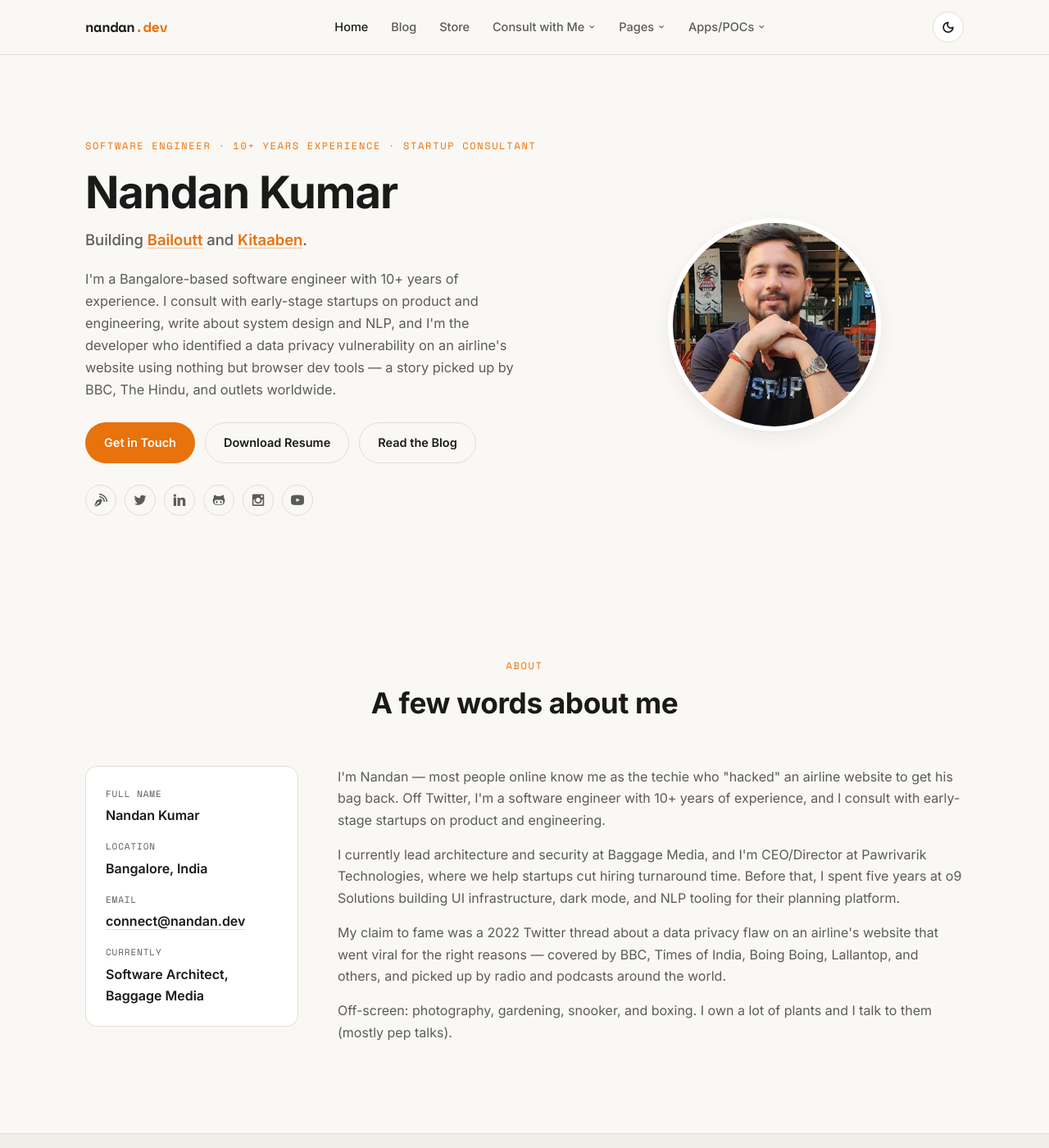
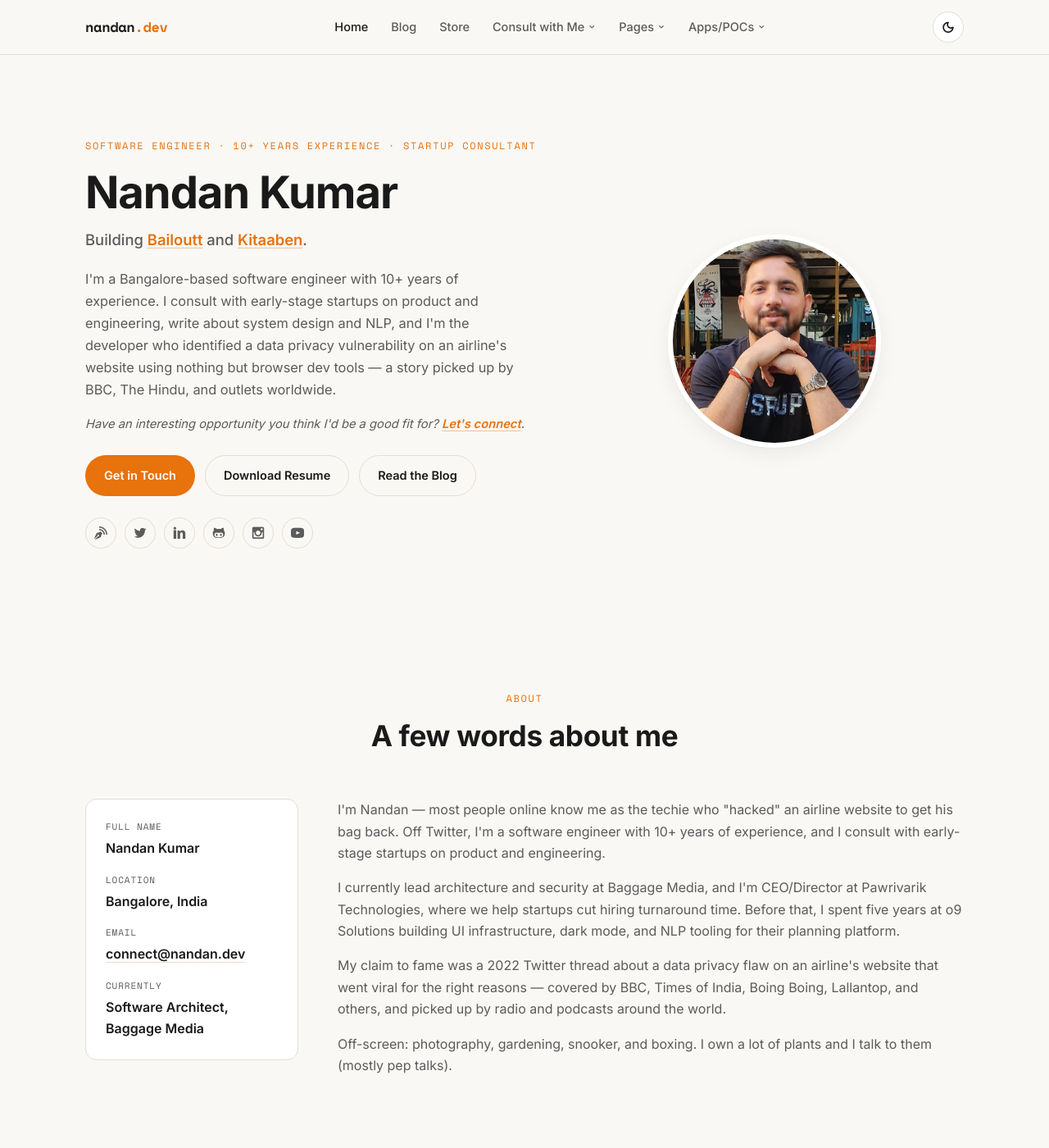
Before and after one commit to sirius93/sirius93.github.io, a Jekyll site: the page index.html, which Jekyll copies as it is, in a window 1280 px wide and 1400 px high. Shown: the whole window at 82% size. Built offline with Jekyll 4.4.1, drawn with Linux system fonts in a browser that asks for light colours; some web fonts are replaced.

Commit message:
Add a subtle open-to-opportunities line to the hero
One italicized line above the CTA row: "Have an interesting
opportunity you think I'd be a good fit for? Let's connect." Links
to the same mailto as the Get in Touch button. Intentionally soft/
invitational rather than a loud "open to work" badge.

Co-Authored-By: Claude Sonnet 5 <noreply@anthropic.com>

```diff
--- a/css/site.css
+++ b/css/site.css
@@ -282,6 +282,9 @@ html.nav-open { overflow: hidden; }
 .hero .role a { color: var(--accent); font-weight: 600; text-decoration: underline; text-decoration-color: color-mix(in srgb, var(--accent) 40%, transparent); text-underline-offset: 3px; }
 .hero .role a:hover { text-decoration-color: var(--accent); }
 .hero .lede { max-width: 540px; font-size: 1.02rem; }
+.hero .opportunity { max-width: 540px; font-size: 0.92rem; color: var(--text-muted); font-style: italic; margin: 0; }
+.hero .opportunity a { color: var(--accent); font-weight: 600; text-decoration: underline; text-decoration-color: color-mix(in srgb, var(--accent) 40%, transparent); text-underline-offset: 3px; }
+.hero .opportunity a:hover { text-decoration-color: var(--accent); }
 .hero-cta { display: flex; flex-wrap: wrap; gap: 12px; margin: 26px 0; }
 .social-row { display: flex; gap: 10px; list-style: none; padding: 0; margin: 0; }
 .social-row a {
@@ -296,6 +299,7 @@ html.nav-open { overflow: hidden; }
   .hero .container { flex-direction: column-reverse; text-align: center; }
   .hero-avatar img { width: 180px; height: 180px; }
   .hero .lede { margin: 0 auto 16px; }
+  .hero .opportunity { margin: 0 auto; }
   .hero-cta, .social-row { justify-content: center; }
 }
 
--- a/index.html
+++ b/index.html
@@ -135,6 +135,7 @@
       <h1>Nandan Kumar</h1>
       <p class="role">Building <a target="_blank" rel="noopener" href="https://bailoutt.com">Bailoutt</a> and <a target="_blank" rel="noopener" href="https://kitaaben.com">Kitaaben</a>.</p>
       <p class="lede">I'm a Bangalore-based software engineer with 10+ years of experience. I consult with early-stage startups on product and engineering, write about system design and NLP, and I'm the developer who identified a data privacy vulnerability on an airline's website using nothing but browser dev tools — a story picked up by BBC, The Hindu, and outlets worldwide.</p>
+      <p class="opportunity">Have an interesting opportunity you think I'd be a good fit for? <a href="mailto:connect@nandan.dev">Let's connect</a>.</p>
       <div class="hero-cta">
         <a href="mailto:connect@nandan.dev" class="btn btn-primary">Get in Touch</a>
         <a target="_blank" rel="noopener" href="pages/Resume/Nandan.pdf" class="btn btn-ghost">Download Resume</a>
```
